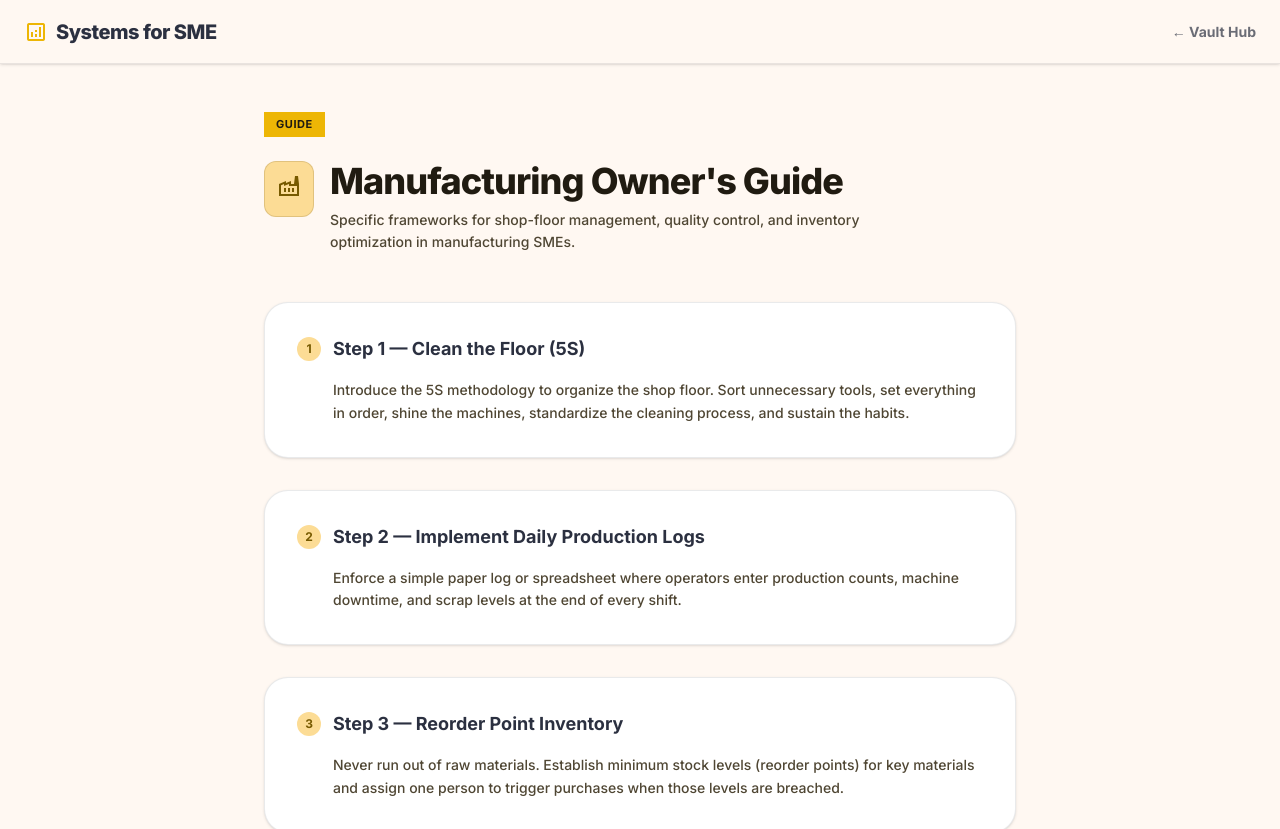
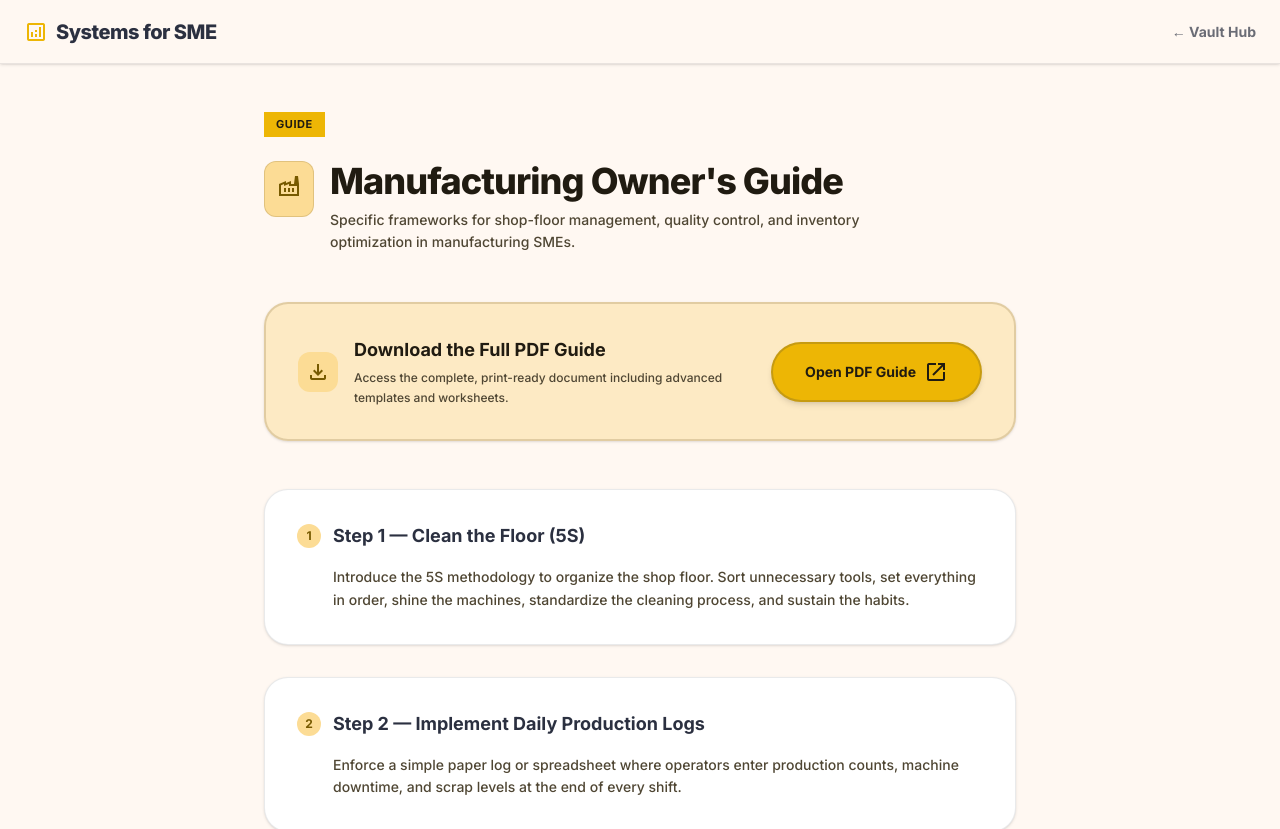
Before and after one commit to rahul-nagaura/System-for-SMEs, a Next.js app: page /vault/manufacturing-guide in a window 1280 px wide. Shown: the top 829 px of the page. Built offline with nearby package versions, Linux system fonts and the light colour scheme.

Commit message:
Add Google Drive PDF download integration to the Vault detail pages

```diff
--- a/app/vault/[slug]/page.tsx
+++ b/app/vault/[slug]/page.tsx
@@ -13,6 +13,7 @@ const resources: Record<string, {
   intro: string;
   sections?: { heading: string; body: string }[];
   section?: string;
+  downloadUrl?: string;
 }> = {
   "sop": {
     title: "SOP Generator Prompt",
@@ -65,7 +66,8 @@ const resources: Record<string, {
       { heading: "Step 4 — Create a Communication Protocol", body: "Stop running on WhatsApp chaos. Define: where decisions are logged, how updates are shared, and who is responsible for what." },
       { heading: "Step 5 — Hold Weekly Operations Review", body: "Set up a 30-minute sync meeting with your key team members. Review: KPIs met, bottlenecks faced, and key tasks for the upcoming week. This builds team accountability." }
     ],
-    section: "vault"
+    section: "vault",
+    downloadUrl: "https://drive.google.com/file/d/12zv75PLjSBl7n9lm2LfJ8ggb899yYrRO/view"
   },
   "manufacturing-guide": {
     title: "Manufacturing Owner's Guide",
@@ -78,7 +80,8 @@ const resources: Record<string, {
       { heading: "Step 3 — Reorder Point Inventory", body: "Never run out of raw materials. Establish minimum stock levels (reorder points) for key materials and assign one person to trigger purchases when those levels are breached." },
       { heading: "Step 4 — Set Quality Checkpoints", body: "Install quality check steps before packing and shipping. Define clear criteria for passes and rejects so defects are caught on the shop floor rather than by the customer." }
     ],
-    section: "vault"
+    section: "vault",
+    downloadUrl: "https://drive.google.com/file/d/18SWuOBNeWF7_ZT5HTBR4159lEQHg99KJ/view"
   },
   "sop-guide": {
     title: "SOP Guide",
@@ -91,7 +94,8 @@ const resources: Record<string, {
       { heading: "Record Loom Videos", body: "Don't just write. Record a 3-minute video showing how to do the task (especially software tasks). Embed the video link at the top of the written SOP." },
       { heading: "Review and Update", body: "Processes change. Review SOPs quarterly with the team members who perform them to keep documentation aligned with reality." }
     ],
-    section: "vault"
+    section: "vault",
+    downloadUrl: "https://drive.google.com/file/d/17Tf4NIaEr_brTSZvtrBgrx-686UVXxav/view"
   },
   "roles-responsibilities": {
     title: "Roles & Responsibilities",
@@ -104,7 +108,8 @@ const resources: Record<string, {
       { heading: "Outline Decision Authority", body: "Tell them exactly what decisions they can make without your approval. For example, 'Sales reps can offer up to 5% discount' or 'Purchasing can approve orders up to ₹20,000'." },
       { heading: "Review Performance Monthly", body: "Sit down for 15 minutes each month to review scorecards and provide feedback, shifting the focus from hours worked to outcomes delivered." }
     ],
-    section: "vault"
+    section: "vault",
+    downloadUrl: "https://drive.google.com/file/d/1ZyNOw8N6wo2CaFawDmvGeXjSOkUQHRoe/view"
   }
 };
 
@@ -122,6 +127,7 @@ export default async function ResourcePage({
     intro: string;
     sections?: { heading: string; body: string }[];
     section?: string;
+    downloadUrl?: string;
   } | null = null;
 
   const webappUrl = process.env.GOOGLE_SCRIPT_WEBAPP_URL;
@@ -154,7 +160,8 @@ export default async function ResourcePage({
             icon: found.icon || (found.section === "ai_prompts" ? "smart_toy" : "rocket_launch"),
             intro: found.intro || "",
             sections,
-            section: found.section || "vault"
+            section: found.section || "vault",
+            downloadUrl: found.downloadUrl || found.download_url || ""
           };
         }
       }
@@ -209,6 +216,32 @@ export default async function ResourcePage({
           </div>
         </section>
 
+        {/* Download Callout */}
+        {resource.downloadUrl && (
+          <div className="bg-[#fcdc95]/50 border-2 border-[#725b22]/20 p-6 md:p-8 rounded-[24px] flex flex-col sm:flex-row justify-between items-center gap-6 shadow-sm">
+            <div className="flex items-center gap-4">
+              <span className="material-symbols-outlined text-4xl text-[#775a00] p-2 bg-[#fcdc95] rounded-xl select-none">
+                download
+              </span>
+              <div className="space-y-1">
+                <h3 className="font-bold text-lg text-[#201b11]">Download the Full PDF Guide</h3>
+                <p className="text-xs text-[#4f4633] font-medium leading-relaxed max-w-md">
+                  Access the complete, print-ready document including advanced templates and worksheets.
+                </p>
+              </div>
+            </div>
+            <a
+              href={resource.downloadUrl}
+              target="_blank"
+              rel="noopener noreferrer"
+              className="w-full sm:w-auto bg-[#edb605] text-[#201b11] hover:brightness-105 active:scale-95 transition-all font-bold px-8 py-4 rounded-full text-center flex items-center justify-center gap-2 border-2 border-[#2b3040]/20 shadow-md text-sm whitespace-nowrap"
+            >
+              Open PDF Guide
+              <span className="material-symbols-outlined text-lg">open_in_new</span>
+            </a>
+          </div>
+        )}
+
         {/* Content sections */}
         <section className="space-y-8">
           {resource.section === "ai_prompts" || resource.tag === "Prompt" ? (
```
